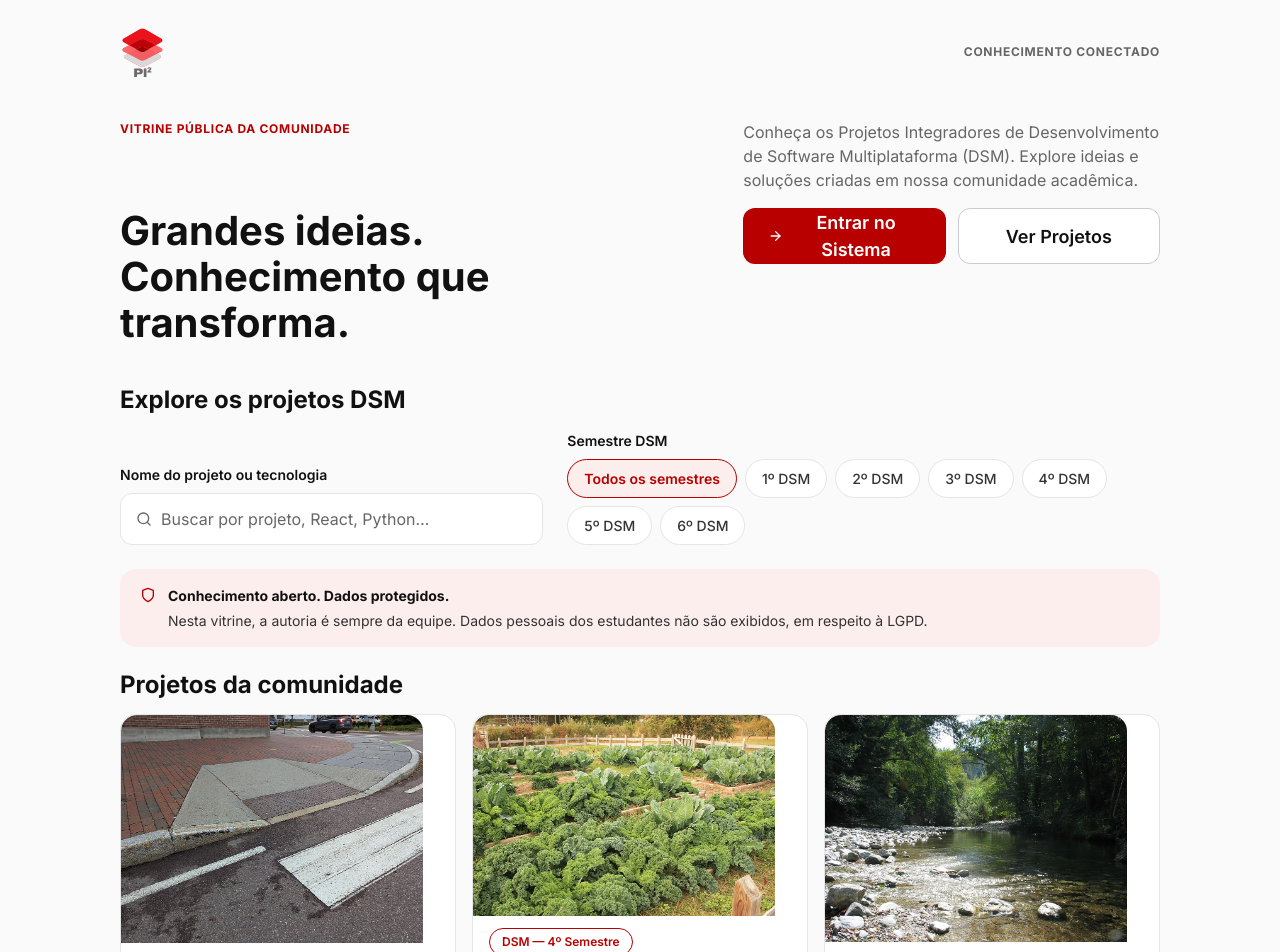
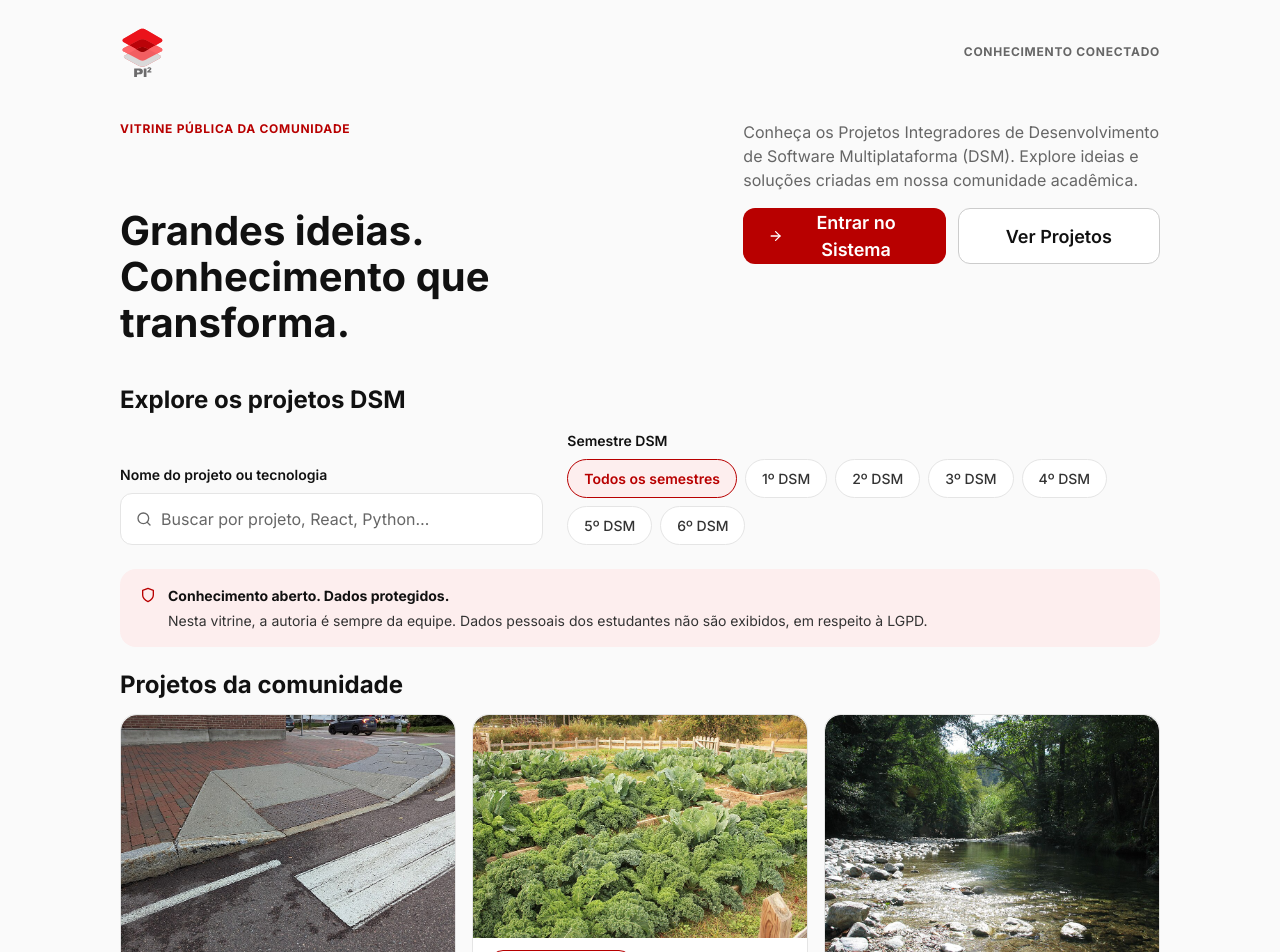
Before and after one commit to kwuraa/PI-, a React (Vite) app: page / in a window 1280 px wide. Shown: the top 952 px of the page. Built offline with nearby package versions, Linux system fonts and the light colour scheme.

Commit message:
Capa do card sangra de ponta a ponta: max-width:none neutraliza o max-width:100% do reset que cortava a largura na direita

```diff
--- a/src/components/public/ProjectCard/ProjectCard.module.css
+++ b/src/components/public/ProjectCard/ProjectCard.module.css
@@ -22,11 +22,14 @@
 /* Foto de capa (só projetos com `image`): sangra para as laterais usando
    margens negativas iguais ao padding de .card e usa a PROPORÇÃO NATURAL
    do arquivo (height: auto) — a foto aparece inteira, sem corte e sem
-   distorção. O overflow:hidden do .card garante o recorte nos cantos
-   arredondados. Sem hex: só tokens. */
+   distorção. `max-width: none` é essencial: o reset.css força
+   max-width:100% em todo img, o que anularia o +2×padding e deixaria
+   uma faixa branca na direita do card. O overflow:hidden do .card
+   garante o recorte nos cantos arredondados. Sem hex: só tokens. */
 .cover {
   display: block;
   width: calc(100% + var(--space-4) * 2);
+  max-width: none;
   height: auto;
   margin: calc(-1 * var(--space-4)) calc(-1 * var(--space-4)) 0;
   border-radius: var(--radius-lg) var(--radius-lg) 0 0;
```
